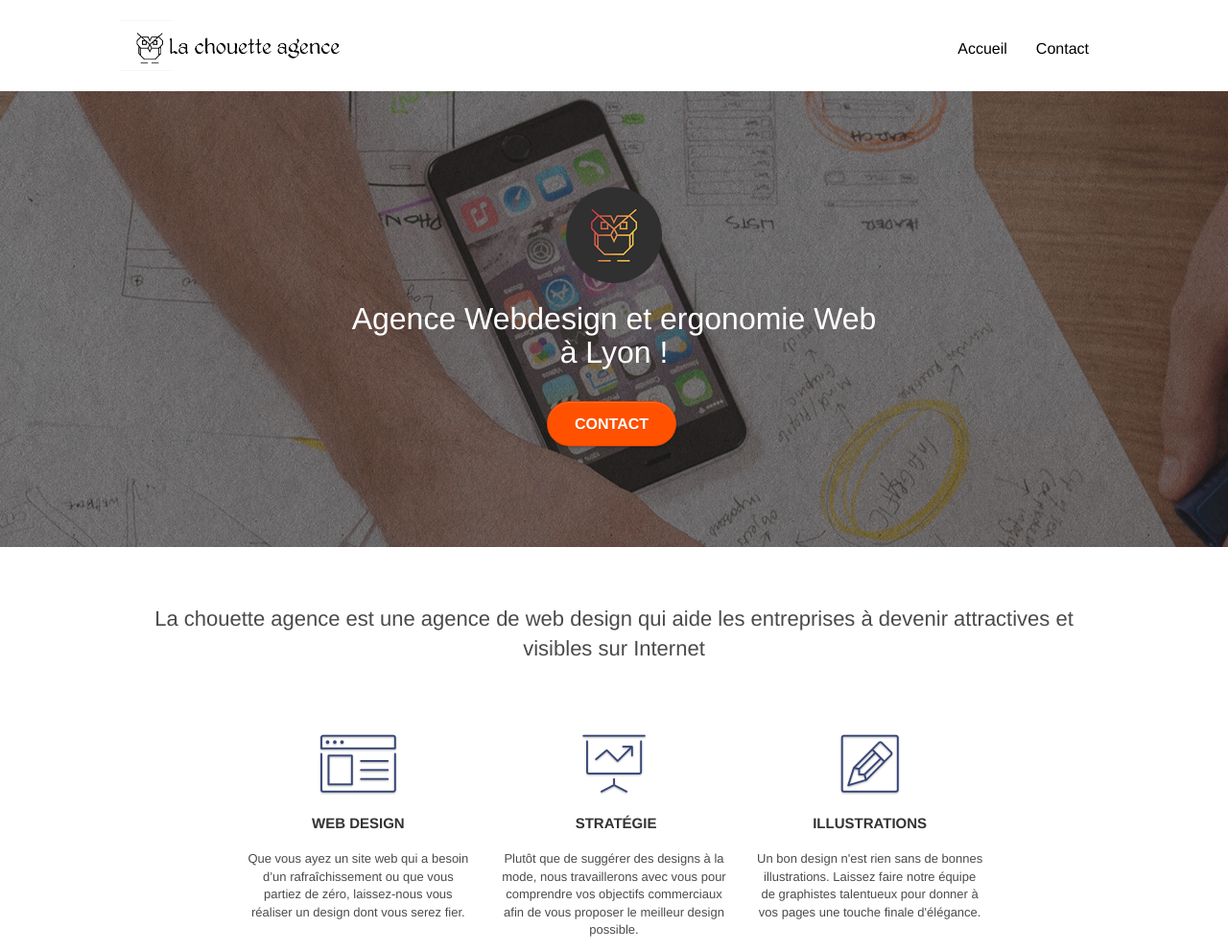
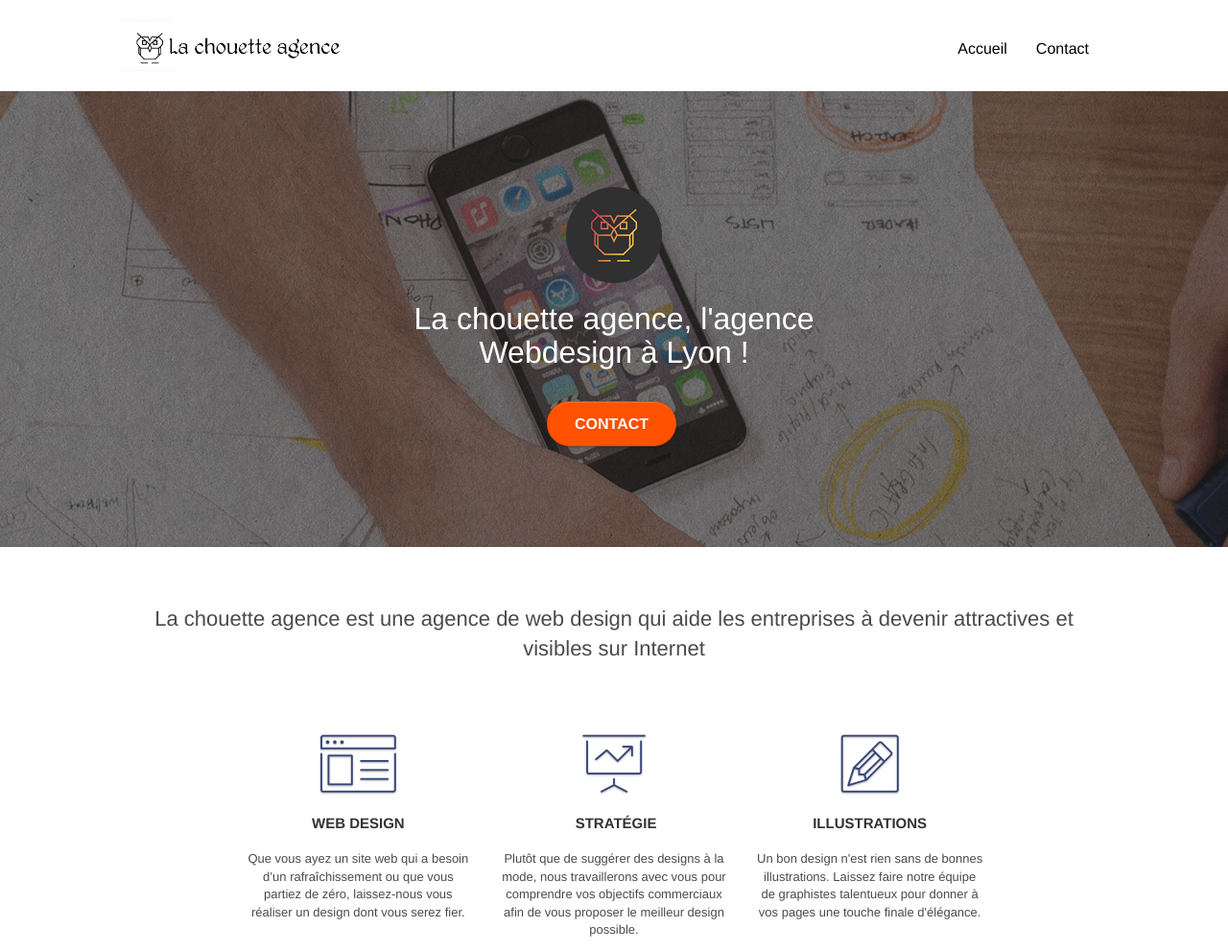
Before and after one commit to Remi122/projet-4, a plain HTML site: page index.html in a window 1280 px wide. Shown: the top 992 px of the page at 96% size. Drawn offline with Linux system fonts and the light colour scheme.

Commit message:
modif h1 page accueil

```diff
--- a/index.html
+++ b/index.html
@@ -68,7 +68,7 @@
 			<div class="col-sm-12">
 				<img src="img/logo.png" class="center-block image-resize-mode" width="100" alt="La chouette agence, agence web paris, création logo paris" />
 				<h1 class="text-center hero-bloc-text tc-white ">
-					Agence Webdesign et ergonomie Web à Lyon !
+					La chouette agence, l'agence Webdesign à Lyon !
 				</h1>
 				<div class="text-center">
 					<a href="page2.html" class="btn btn-lg btn-clean btn-rd cta-hero btn-atomic-tangerine" id="cta-hero">Contact</a>
```
